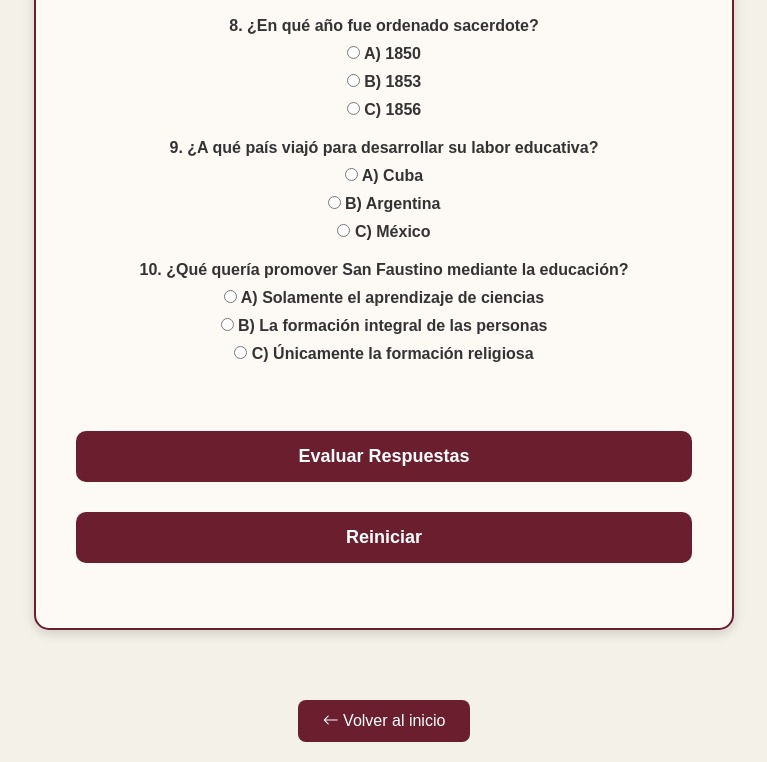
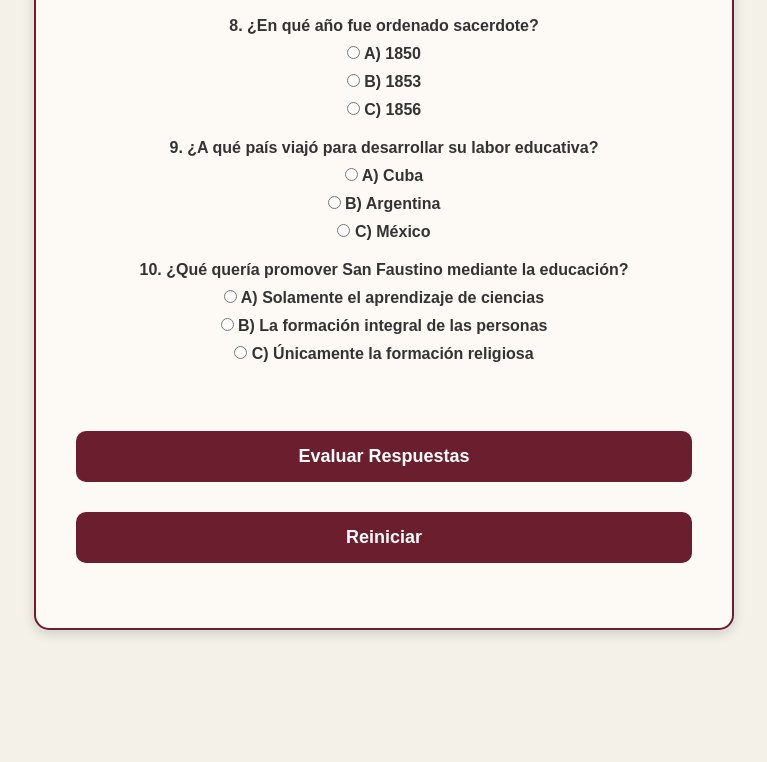
Before and after one commit to maripasto/Proyecto, a plain HTML site: page pages/Trivia.html in a window 1280 px wide. Shown: the part 1042-1804 px from the top of the page, without its empty margins (256-1023 px from the left). After the commit the page ends 1732 px from the top, so only its background shows below. Drawn offline with nearby package versions, Linux system fonts and the light colour scheme.

Commit message:
Update Trivia.html

```diff
--- a/pages/Trivia.html
+++ b/pages/Trivia.html
@@ -121,14 +121,6 @@
 
 <h2 id="resultadoFinal"></h2>
 
-    </div>
-
-    <div style="margin-top: 25px; text-align: center;">
-        <a href="../index.html" class="volver">
-            <i class="bi bi-arrow-left"></i> Volver al inicio
-        </a>
-    </div>
-
 <script src="../javascript/javascript.js"></script>
 
 </body>
```
Lines whose indentation alone changed are shown as unchanged.
